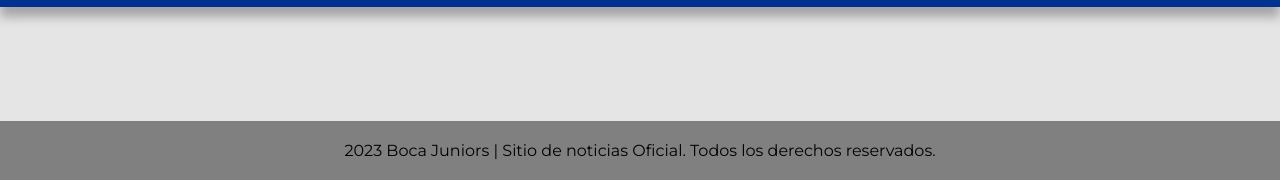
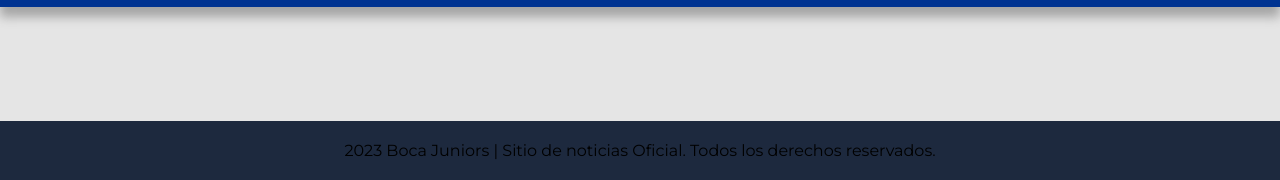
Before and after one commit to nicolaspusso/boca_juniors, a plain HTML site: page index.html in a window 1280 px wide. Shown: the part 1003-1183 px from the top of the page. Drawn offline with Linux system fonts and the light colour scheme.

Commit message:
cambiando footer

```diff
--- a/estilos.css
+++ b/estilos.css
@@ -395,7 +395,7 @@ li {
 }
 
 .footer-tienda {
-    background-color: grey;
+    background-color:#1d293e;
     padding: 20px;
     text-align: center;
 }
```
